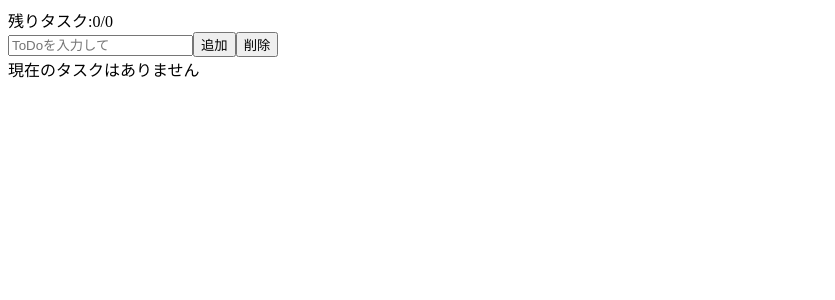
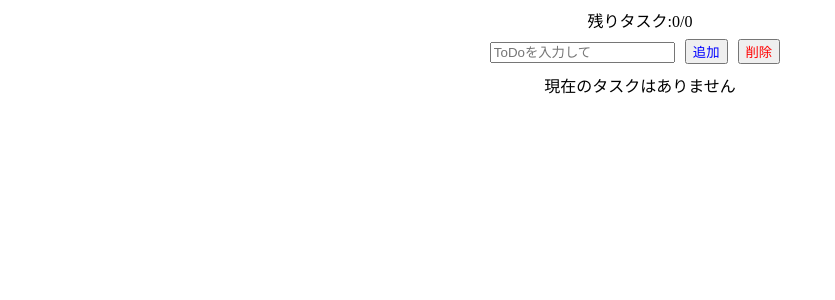
Before and after one commit to Andyyyy64/Vue, a Vue app: page / in a window 1280 px wide. Shown: the top 300 px of the page, without its empty margins (0-835 px from the left). Built offline with nearby package versions, Linux system fonts and the light colour scheme.

Commit message:
add some css

```diff
--- a/src/App.vue
+++ b/src/App.vue
@@ -42,9 +42,9 @@ export default{
 <div class="container">
     <div>残りタスク:{{remaining}}/{{list.length}}
     </div>
-    <input type="text" v-model="addText" placeholder="ToDoを入力して">
-    <button @click="addtodo">追加</button>
-    <button @click="deleteBtn">削除</button>
+    <input class="mr-10 mb-10 mt-10" type="text" v-model="addText" placeholder="ToDoを入力して">
+    <button class="add mr-10"  @click="addtodo">追加</button>
+    <button class="dele mr-10"  @click="deleteBtn">削除</button>
     <div v-if="list.length">
         <ul v-for="(todo,index) in list" :key="index">
             <li>
@@ -57,3 +57,27 @@ export default{
     <div v-else>現在のタスクはありません</div>
 </div>
 </template>
+<style>
+ul{
+    list-style: none;
+}
+.container{
+    margin: 0 auto;
+    text-align: center;
+}
+.add{
+    color:blue;
+}
+.dele{
+    color: red;
+}
+.mr-10{
+    margin-right: 10px;
+}
+.mb-10{
+    margin-bottom: 10px;
+}
+.mt-10{
+    margin-top: 10px;
+}
+</style>
```
